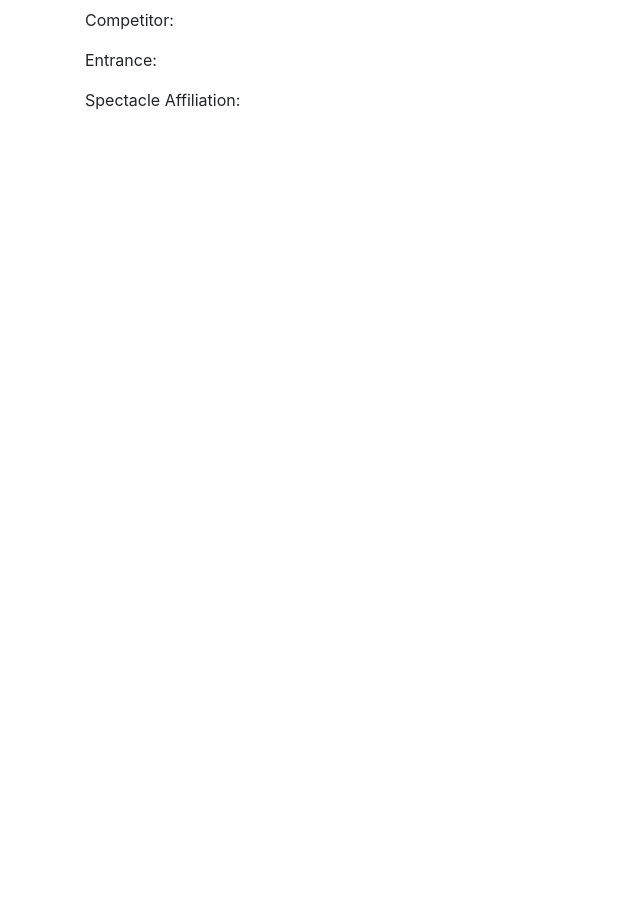
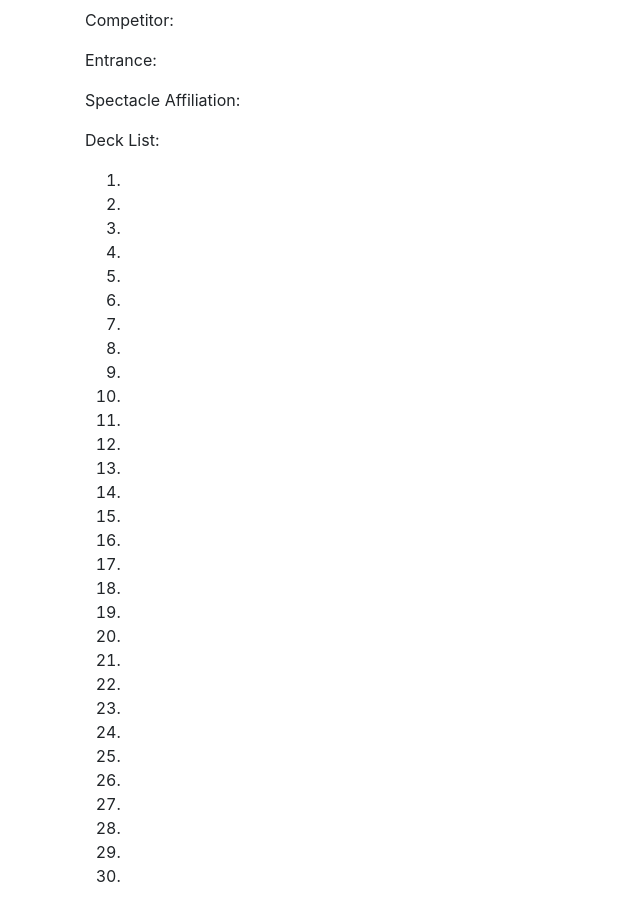
Before and after one commit to yasminmenchaca/deckbuilder, a React (Create React App) app: page / in a window 1280 px wide. Shown: the part 740-1644 px from the top of the page, without its empty margins (0-640 px from the left). Before the commit the page ends 868 px from the top, so only its background shows below. Built offline with nearby package versions, Linux system fonts and the light colour scheme.

Commit message:
updated cards

```diff
--- a/package.json
+++ b/package.json
@@ -14,6 +14,7 @@
     "react-dom": "^17.0.1",
     "react-scripts": "4.0.1",
     "react-select": "^4.0.2",
+    "styled-components": "^5.2.1",
     "web-vitals": "^0.2.4"
   },
   "scripts": {
--- a/src/App.js
+++ b/src/App.js
@@ -4,6 +4,7 @@ import NavBar from "./components/NavBar";
 
 class App extends Component {
   render() {
+
     const mainContainer = {
       paddingTop: "10px",
     };
--- a/src/cards/1_12.js
+++ b/src/cards/1_12.js
@@ -446,6 +446,10 @@ export const cardSeven = [
     value: "Chest Slap",
   },
   {
+    label: "#7 - Choppa-Choppa, Choppa-Choppa, Choppa-Choppa, Chop!",
+    value: "Choppa-Choppa, Choppa-Choppa, Choppa-Choppa, Chop!",
+  },
+  {
     label: "#7 - Discus Punch",
     value: "Discus Punch",
   },
@@ -553,6 +557,10 @@ export const cardSeven = [
 
 export const cardEight = [
   {
+    value: "A Head of Steam",
+    label: "#8 - A Head of Steam",
+  },
+  {
     value: "Arm Bar Takedown",
     label: "#8 - Arm Bar Takedown",
   },
@@ -623,6 +631,10 @@ export const cardEight = [
   {
     value: "Pump Up the Crowd",
     label: "#8 - Pump Up the Crowd",
+  },
+  {
+    value: "Restorative Potion #8",
+    label: "#8 - Restorative Potion #8",
   },
   {
     value: "Scoop Slam",
@@ -718,6 +730,10 @@ export const cardNine = [
   {
     value: "Face Stretch",
     label: "#9 - Face Stretch",
+  },
+  {
+    value: "Feeding Off the Crowd",
+    label: "#9 - Feeding Off the Crowd",
   },
   {
     value: "Front Chancery",
--- a/src/cards/competitors.js
+++ b/src/cards/competitors.js
@@ -30,6 +30,10 @@ export const competitors = [
   {
     value: "Al13n Invader",
     label: "Al13n Invader",
+  },
+  {
+    value: "Alexander Slamilton",
+    label: "Alexander Slamilton",
   },
   {
     value: "Alpaca Protection Agency",
@@ -76,6 +80,10 @@ export const competitors = [
     label: "Beach Bums",
   },
   {
+    value: "Beatstick Brandon",
+    label: "Beatstick Brandon",
+  },
+  {
     value: "Beauty and The Beatstick",
     label: "Beauty and The Beatstick",
   },
@@ -84,12 +92,20 @@ export const competitors = [
     label: "Belinda",
   },
   {
+    value: "Big Bad Bobby D",
+    label: "Big Bad Bobby D",
+  },
+  {
     value: "Big Ballerz",
     label: "Big Ballerz",
   },
   {
     value: "Birdbada",
     label: "Birdbada",
+  },
+  {
+    value: "Bjorn the Norseman",
+    label: "Bjorn the Norseman",
   },
   {
     value: "Black Lipstick",
@@ -126,6 +142,10 @@ export const competitors = [
   {
     value: "Boy Howdy",
     label: "Boy Howdy",
+  },
+  {
+    value: "Brian “Wait_4_It” Schmidt",
+    label: "Brian “Wait_4_It” Schmidt",
   },
   {
     value: "Brian Cage",
@@ -172,6 +192,10 @@ export const competitors = [
     label: "Cheetah",
   },
   {
+    value: "Cherie Von Danish",
+    label: "Cherie Von Danish",
+  },
+  {
     value: "Chester The Jester",
     label: "Chester The Jester",
   },
@@ -206,6 +230,10 @@ export const competitors = [
   {
     value: "D3",
     label: "D3",
+  },
+  {
+    value: "Daisy Rider",
+    label: "Daisy Rider",
   },
   {
     value: "Damien",
@@ -248,6 +276,10 @@ export const competitors = [
     label: "Director of Operations David Maruscsak",
   },
   {
+    value: "Dizzy Derailed",
+    label: "Dizzy Derailed",
+  },
+  {
     value: "DJ Outlaw",
     label: "DJ Outlaw",
   },
@@ -268,12 +300,20 @@ export const competitors = [
     label: "Dr. Jake Hill",
   },
   {
+    value: "Dread Pirate Tech Support",
+    label: "Dread Pirate Tech Support",
+  },
+  {
     value: "Drew Gulak",
     label: "Drew Gulak",
   },
   {
     value: "Drunk/Zen Master",
     label: "Drunk/Zen Master",
+  },
+  {
+    value: "Drunken/Zen Master",
+    label: "Drunken/Zen Master",
   },
   {
     value: "Duff Martin",
@@ -332,6 +372,10 @@ export const competitors = [
     label: "F’N Impact",
   },
   {
+    value: "Finland",
+    label: "Finland",
+  },
+  {
     value: "Five Star Mayhem",
     label: "Five Star Mayhem",
   },
@@ -344,6 +388,10 @@ export const competitors = [
     label: "Fox Assassin",
   },
   {
+    value: "Foxworthy",
+    label: "Foxworthy",
+  },
+  {
     value: "Freak Show",
     label: "Freak Show",
   },
@@ -354,6 +402,14 @@ export const competitors = [
   {
     value: "Funtime Bob",
     label: "Funtime Bob",
+  },
+  {
+    value: "GDD",
+    label: "GDD",
+  },
+  {
+    value: "General Lee Wong",
+    label: "General Lee Wong",
   },
   {
     value: "General Manager John Calace",
@@ -392,8 +448,16 @@ export const competitors = [
     label: "Grim",
   },
   {
+    value: "Grim Librarian",
+    label: "Grim Librarian",
+  },
+  {
     value: "Gropar The Great And Powerful",
     label: "Gropar The Great And Powerful",
+  },
+  {
+    value: "Hailey Stevens",
+    label: "Hailey Stevens",
   },
   {
     value: "Hallow King",
@@ -428,6 +492,14 @@ export const competitors = [
     label: "High Water",
   },
   {
+    value: "Hobbzilla",
+    label: "Hobbzilla",
+  },
+  {
+    value: "Hold the Line Harry",
+    label: "Hold the Line Harry",
+  },
+  {
     value: "Hollywood",
     label: "Hollywood",
   },
@@ -444,12 +516,28 @@ export const competitors = [
     label: "Immortal Brick Brothers",
   },
   {
+    value: "Invisible Man",
+    label: "Invisible Man",
+  },
+  {
     value: "Italian Bombada",
     label: "Italian Bombada",
   },
   {
+    value: "J-Flash",
+    label: "J-Flash",
+  },
+  {
     value: "Jacque EE",
     label: "Jacque EE",
+  },
+  {
+    value: "Jean Constance",
+    label: "Jean Constance",
+  },
+  {
+    value: "Jerk of Cirque",
+    label: "Jerk of Cirque",
   },
   {
     value: "Jigsaw",
@@ -468,6 +556,10 @@ export const competitors = [
     label: 'John "Press 1" P.',
   },
   {
+    value: "Johnny El Dorado",
+    label: "Johnny El Dorado",
+  },
+  {
     value: "Johnny Gargano",
     label: "Johnny Gargano",
   },
@@ -480,8 +572,16 @@ export const competitors = [
     label: "Joker Fish",
   },
   {
+    value: "Joseph Ritchie",
+    label: "Joseph Ritchie",
+  },
+  {
     value: "JT Dunn",
     label: "JT Dunn",
+  },
+  {
+    value: "K7 Sniper",
+    label: "K7 Sniper",
   },
   {
     value: "Kabuki Kabloow",
@@ -732,6 +832,10 @@ export const competitors = [
     label: "Mistress Of Mayhem J.K. Brawling",
   },
   {
+    value: "Mombada",
+    label: "Mombada",
+  },
+  {
     value: "Money Makers",
     label: "Money Makers",
   },
@@ -748,10 +852,6 @@ export const competitors = [
     label: "Mr. Snap",
   },
   {
-    value: "Mrs. Bum Lovely Mone",
-    label: "Mrs. Bum Lovely Mone",
-  },
-  {
     value: "Mrs. Weapon",
     label: "Mrs. Weapon",
   },
@@ -762,6 +862,10 @@ export const competitors = [
   {
     value: "Ms. Terious",
     label: "Ms. Terious",
+  },
+  {
+    value: "Nanouk",
+    label: "Nanouk",
   },
   {
     value: "Neptune & Jupiter",
@@ -818,6 +922,10 @@ export const competitors = [
   {
     value: "Poco Loco",
     label: "Poco Loco",
+  },
+  {
+    value: "Poland’s Prince",
+    label: "Poland’s Prince",
   },
   {
     value: "Polka Dot Tea Party",
@@ -880,6 +988,10 @@ export const competitors = [
     label: "Rob Graves",
   },
   {
+    value: "Robbie G",
+    label: "Robbie G",
+  },
+  {
     value: 'Robert "The Brain" Dunn',
     label: 'Robert "The Brain" Dunn',
   },
@@ -924,6 +1036,14 @@ export const competitors = [
     label: "Shade",
   },
   {
+    value: "Shadow Phoenix",
+    label: "Shadow Phoenix",
+  },
+  {
+    value: "Shaggy Shark",
+    label: "Shaggy Shark",
+  },
+  {
     value: "Shane “Hurricane” Helms",
     label: "Shane “Hurricane” Helms",
   },
@@ -934,6 +1054,10 @@ export const competitors = [
   {
     value: "Sierra Nevada",
     label: "Sierra Nevada",
+  },
+  {
+    value: "Silent J",
+    label: "Silent J",
   },
   {
     value: "Sisters In Blood",
@@ -950,6 +1074,10 @@ export const competitors = [
   {
     value: "Snake Pitt",
     label: "Snake Pitt",
+  },
+  {
+    value: "Soratonin",
+    label: "Soratonin",
   },
   {
     value: "Sovereignty",
@@ -984,6 +1112,10 @@ export const competitors = [
     label: "Style O",
   },
   {
+    value: "Syn",
+    label: "Syn",
+  },
+  {
     value: "Team Valiant",
     label: "Team Valiant",
   },
@@ -998,6 +1130,14 @@ export const competitors = [
   {
     value: "The Baanominal One",
     label: "The Baanominal One",
+  },
+  {
+    value: "The Beast Michael Kerr",
+    label: "The Beast Michael Kerr",
+  },
+  {
+    value: "The Big Guy",
+    label: "The Big Guy",
   },
   {
     value: "The Big Shot",
@@ -1022,6 +1162,10 @@ export const competitors = [
   {
     value: "The Cyclone",
     label: "The Cyclone",
+  },
+  {
+    value: "The Dangerous Flower",
+    label: "The Dangerous Flower",
   },
   {
     value: "The Devil’s Advocate",
@@ -1050,6 +1194,10 @@ export const competitors = [
   {
     value: "The Fireball",
     label: "The Fireball",
+  },
+  {
+    value: "The Freak",
+    label: "The Freak",
   },
   {
     value: "The Frequent Flyer",
@@ -1212,6 +1360,14 @@ export const competitors = [
     label: "The Tiki Twins",
   },
   {
+    value: "The Trashman",
+    label: "The Trashman",
+  },
+  {
+    value: "The True Survivor",
+    label: "The True Survivor",
+  },
+  {
     value: "The Ultimate Grump",
     label: "The Ultimate Grump",
   },
@@ -1276,8 +1432,16 @@ export const competitors = [
     label: "Two Dudes with Baattitude",
   },
   {
+    value: "Tyler Chaos",
+    label: "Tyler Chaos",
+  },
+  {
     value: "Uncle Awesome",
     label: "Uncle Awesome",
+  },
+  {
+    value: "Unicorn Princess",
+    label: "Unicorn Princess",
   },
   {
     value: "Unique",
--- a/src/components/Deckbuilder.js
+++ b/src/components/Deckbuilder.js
@@ -39,6 +39,12 @@ import {
 import { entrance, spectacle } from "../cards/entrance";
 import { competitors } from "../cards/competitors";
 import { Container, Row, Col } from "react-bootstrap";
+import styled from "styled-components";
+
+
+const Card = styled.li`
+  /* list-style: none; */
+`;
 
 export default class DeckBuilder extends Component {
   constructor(props) {
@@ -49,103 +55,103 @@ export default class DeckBuilder extends Component {
   }
 
   selectOne(e) {
-    this.setState({ cardOne: e.label });
+    this.setState({ cardOne: e.value });
   }
   selectTwo(e) {
-    this.setState({ cardTwo: e.label });
+    this.setState({ cardTwo: e.value });
   }
   selectThree(e) {
-    this.setState({ cardThree: e.label });
+    this.setState({ cardThree: e.value });
   }
   selectFour(e) {
-    this.setState({ cardFour: e.label });
+    this.setState({ cardFour: e.value });
   }
   selectFive(e) {
-    this.setState({ cardFive: e.label });
+    this.setState({ cardFive: e.value });
   }
   selectSix(e) {
-    this.setState({ cardSix: e.label });
+    this.setState({ cardSix: e.value });
   }
   selectSeven(e) {
-    this.setState({ cardSeven: e.label });
+    this.setState({ cardSeven: e.value });
   }
   selectEight(e) {
-    this.setState({ cardEight: e.label });
+    this.setState({ cardEight: e.value });
   }
   selectNine(e) {
-    this.setState({ cardNine: e.label });
+    this.setState({ cardNine: e.value });
   }
   selectTen(e) {
-    this.setState({ cardTen: e.label });
+    this.setState({ cardTen: e.value });
   }
   selectEleven(e) {
-    this.setState({ cardEleven: e.label });
+    this.setState({ cardEleven: e.value });
   }
   selectTwelve(e) {
-    this.setState({ cardTwelve: e.label });
+    this.setState({ cardTwelve: e.value });
   }
   selectThirteen(e) {
-    this.setState({ cardThirteen: e.label });
+    this.setState({ cardThirteen: e.value });
   }
   selectFourteen(e) {
-    this.setState({ cardFourteen: e.label });
+    this.setState({ cardFourteen: e.value });
   }
   selectFifteen(e) {
-    this.setState({ cardFifteen: e.label });
+    this.setState({ cardFifteen: e.value });
   }
   selectSixteen(e) {
-    this.setState({ cardSixteen: e.label });
+    this.setState({ cardSixteen: e.value });
   }
   selectSeventeen(e) {
-    this.setState({ cardSeventeen: e.label });
+    this.setState({ cardSeventeen: e.value });
   }
   selectEighteen(e) {
-    this.setState({ cardEighteen: e.label });
+    this.setState({ cardEighteen: e.value });
   }
   selectNineteen(e) {
-    this.setState({ cardEighteen: e.label });
+    this.setState({ cardNineteen: e.value });
   }
   selectTwenty(e) {
-    this.setState({ cardNineteen: e.label });
+    this.setState({ cardTwenty: e.value });
   }
   selectTwentyOne(e) {
-    this.setState({ cardTwenty: e.label });
+    this.setState({ cardTwentyOne: e.value });
   }
   selectTwentyTwo(e) {
-    this.setState({ cardTwentyTwo: e.label });
+    this.setState({ cardTwentyTwo: e.value });
   }
   selectTwentyThree(e) {
-    this.setState({ cardTwentyThree: e.label });
+    this.setState({ cardTwentyThree: e.value });
   }
   selectTwentyFour(e) {
-    this.setState({ cardTwentyFour: e.label });
+    this.setState({ cardTwentyFour: e.value });
   }
   selectTwentyFive(e) {
-    this.setState({ cardTwentyFive: e.label });
+    this.setState({ cardTwentyFive: e.value });
   }
   selectTwentySix(e) {
-    this.setState({ cardTwentySix: e.label });
+    this.setState({ cardTwentySix: e.value });
   }
   selectTwentySeven(e) {
-    this.setState({ cardTwentySeven: e.label });
+    this.setState({ cardTwentySeven: e.value });
   }
   selectTwentyEight(e) {
-    this.setState({ cardTwentyEight: e.label });
+    this.setState({ cardTwentyEight: e.value });
   }
   selectTwentyNine(e) {
-    this.setState({ cardTwentyNine: e.label });
+    this.setState({ cardTwentyNine: e.value });
   }
   selectThirty(e) {
-    this.setState({ cardThirty: e.label });
+    this.setState({ cardThirty: e.value });
   }
   selectCompetitors(e) {
-    this.setState({ competitors: e.label });
+    this.setState({ competitors: e.value });
   }
   selectEntrance(e) {
-    this.setState({ entrance: e.label });
+    this.setState({ entrance: e.value });
   }
   selectSpectacle(e) {
-    this.setState({ spectacle: e.label });
+    this.setState({ spectacle: e.value });
   }
 
   render() {
@@ -459,36 +465,41 @@ export default class DeckBuilder extends Component {
           <p>
             Spectacle Affiliation: <span>{this.state.spectacle}</span>
           </p>
-          <p>{this.state.cardOne}</p>
-          <p>{this.state.cardTwo}</p>
-          <p>{this.state.cardThree}</p>
-          <p>{this.state.cardFour}</p>
-          <p>{this.state.cardFive}</p>
-          <p>{this.state.cardSix}</p>
-          <p>{this.state.cardSeven}</p>
-          <p>{this.state.cardEight}</p>
-          <p>{this.state.cardNine}</p>
-          <p>{this.state.cardTen}</p>
-          <p>{this.state.cardEleven}</p>
-          <p>{this.state.cardTwelve}</p>
-          <p>{this.state.cardThirteen}</p>
-          <p>{this.state.cardFourteen}</p>
-          <p>{this.state.cardFifteen}</p>
-          <p>{this.state.cardSixteen}</p>
-          <p>{this.state.cardSeventeen}</p>
-          <p>{this.state.cardEighteen}</p>
-          <p>{this.state.cardNineteen}</p>
-          <p>{this.state.cardTwenty}</p>
-          <p>{this.state.cardTwentyOne}</p>
-          <p>{this.state.cardTwentyTwo}</p>
-          <p>{this.state.cardTwentyThree}</p>
-          <p>{this.state.cardTwentyFour}</p>
-          <p>{this.state.cardTwentyFive}</p>
-          <p>{this.state.cardTwentySix}</p>
-          <p>{this.state.cardTwentySeven}</p>
-          <p>{this.state.cardTwentyEight}</p>
-          <p>{this.state.cardTwentyNine}</p>
-          <p>{this.state.cardThirty}</p>
+          <p>
+            Deck List:
+          </p>
+          <ol>
+            <Card>{this.state.cardOne}</Card>
+            <Card>{this.state.cardTwo}</Card>
+            <Card>{this.state.cardThree}</Card>
+            <Card>{this.state.cardFour}</Card>
+            <Card>{this.state.cardFive}</Card>
+            <Card>{this.state.cardSix}</Card>
+            <Card>{this.state.cardSeven}</Card>
+            <Card>{this.state.cardEight}</Card>
+            <Card>{this.state.cardNine}</Card>
+            <Card>{this.state.cardTen}</Card>
+            <Card>{this.state.cardEleven}</Card>
+            <Card>{this.state.cardTwelve}</Card>
+            <Card>{this.state.cardThirteen}</Card>
+            <Card>{this.state.cardFourteen}</Card>
+            <Card>{this.state.cardFifteen}</Card>
+            <Card>{this.state.cardSixteen}</Card>
+            <Card>{this.state.cardSeventeen}</Card>
+            <Card>{this.state.cardEighteen}</Card>
+            <Card>{this.state.cardNineteen}</Card>
+            <Card>{this.state.cardTwenty}</Card>
+            <Card>{this.state.cardTwentyOne}</Card>
+            <Card>{this.state.cardTwentyTwo}</Card>
+            <Card>{this.state.cardTwentyThree}</Card>
+            <Card>{this.state.cardTwentyFour}</Card>
+            <Card>{this.state.cardTwentyFive}</Card>
+            <Card>{this.state.cardTwentySix}</Card>
+            <Card>{this.state.cardTwentySeven}</Card>
+            <Card>{this.state.cardTwentyEight}</Card>
+            <Card>{this.state.cardTwentyNine}</Card>
+            <Card>{this.state.cardThirty}</Card>
+          </ol>
         </Container>
       </div>
     );
```
Also changed, not shown: src/cards/13_21.js (+30 -2 lines), src/cards/22_30.js (+24 -0 lines), 1 other file (tests, documents, lock files or other folders).
